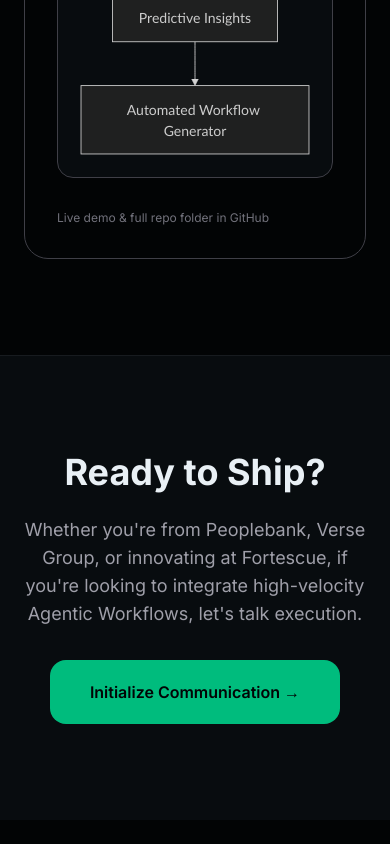
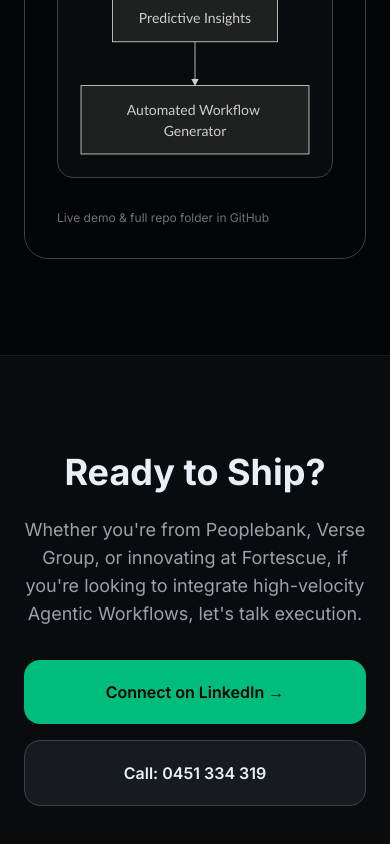
Before and after one commit to MrKrabbz93/Tiahn-Ai-Portfolio, a Next.js app: page / in a window 390 px wide. Shown: the part 5391-6235 px from the top of the page. Before the commit the page ends 6211 px from the top, so only its background shows below. Built offline with nearby package versions, Linux system fonts and the light colour scheme.

Commit message:
fix: route contact CTAs to real LinkedIn and phone

```diff
--- a/src/components/Contact.tsx
+++ b/src/components/Contact.tsx
@@ -8,12 +8,21 @@
         <p className="text-zinc-400 text-lg mb-8">
           Whether you're from Peoplebank, Verse Group, or innovating at Fortescue, if you're looking to integrate high-velocity Agentic Workflows, let's talk execution.
         </p>
-        <a
-          href="mailto:contact@example.com"
-          className="inline-block px-10 py-5 rounded-2xl font-semibold bg-emerald-500 text-zinc-950 transition hover:bg-emerald-400 hover:scale-105"
-        >
-          Initialize Communication →
-        </a>
+        <div className="flex flex-col sm:flex-row justify-center gap-4">
+          <a
+            href="https://www.linkedin.com/in/t-h-1b8592396/"
+            target="_blank"
+            className="inline-block px-10 py-5 rounded-2xl font-semibold bg-emerald-500 text-zinc-950 transition hover:bg-emerald-400 hover:scale-105"
+          >
+            Connect on LinkedIn →
+          </a>
+          <a
+            href="tel:0451334319"
+            className="inline-block px-10 py-5 rounded-2xl font-semibold bg-zinc-800 text-zinc-100 border border-zinc-700 transition hover:bg-zinc-700 hover:scale-105"
+          >
+            Call: 0451 334 319
+          </a>
+        </div>
       </div>
     </section>
   );
```
